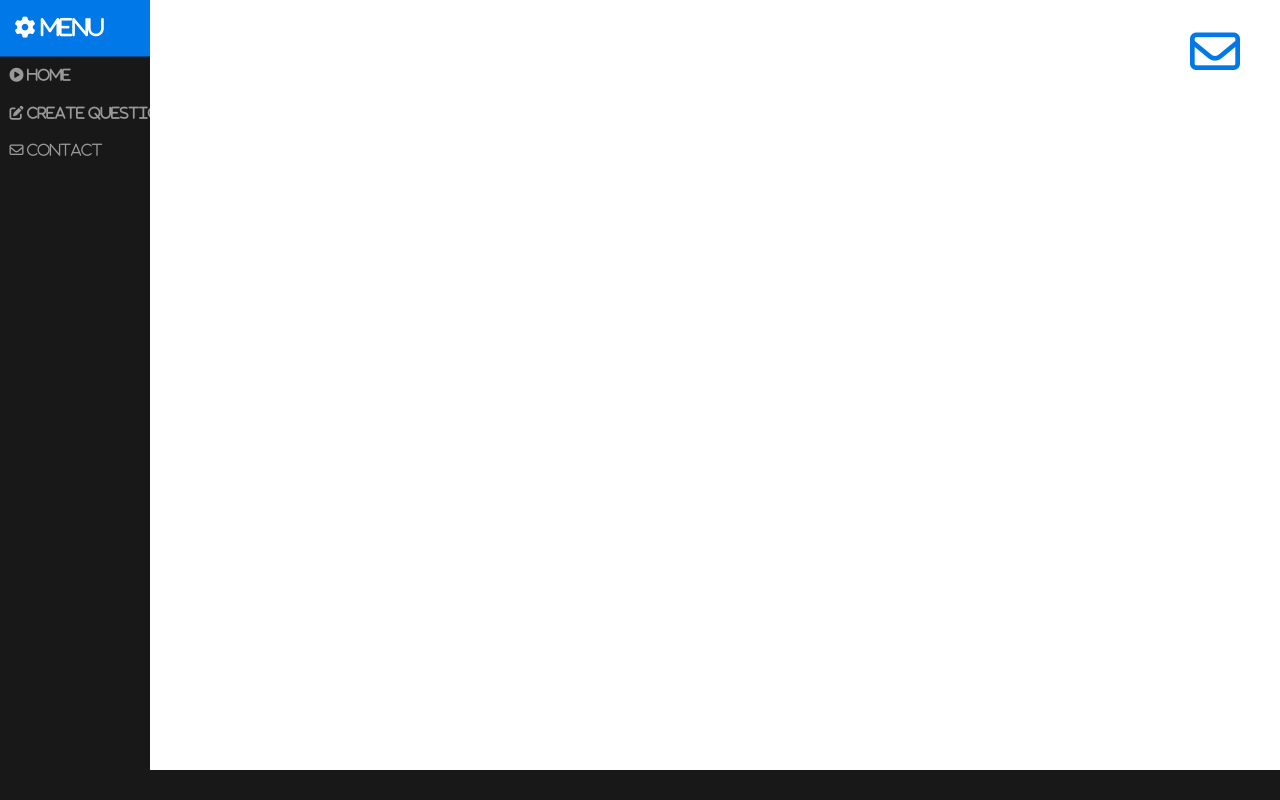
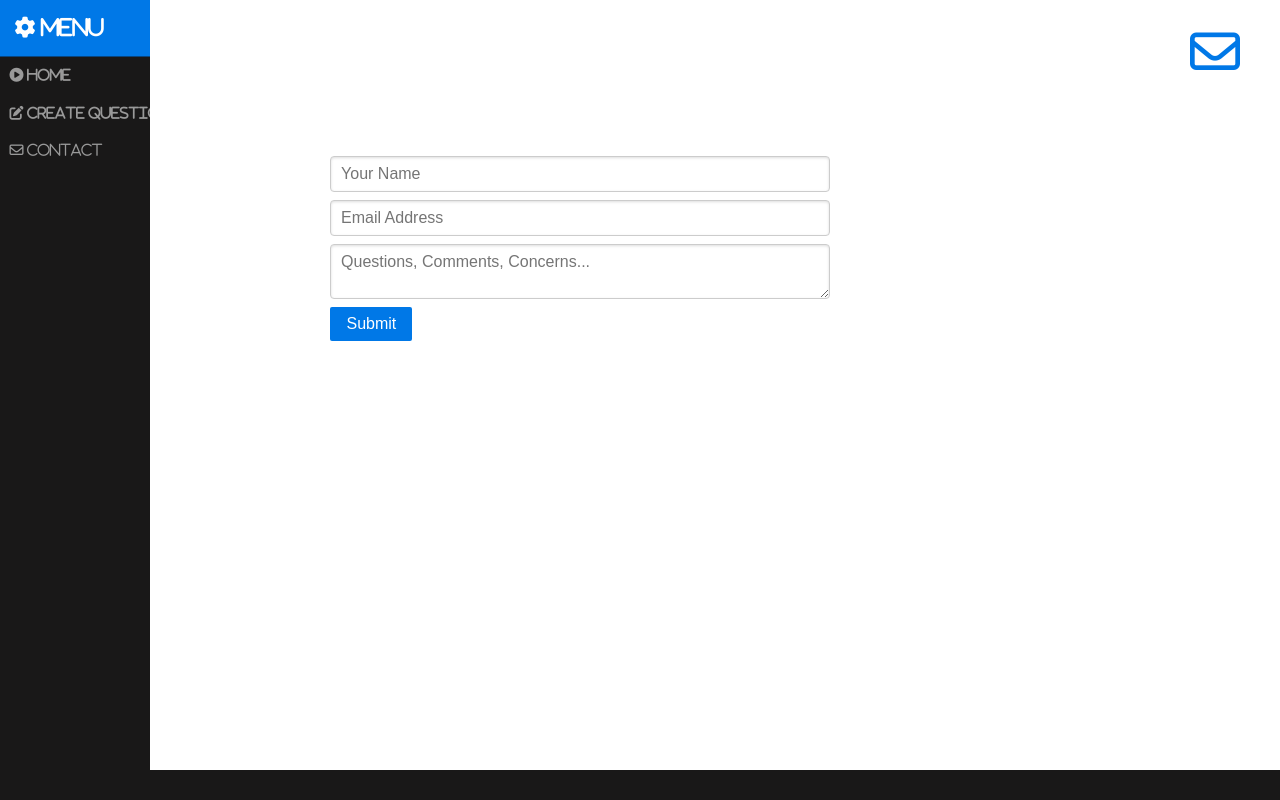
Before and after one commit to AnnaOlt/Project-2, a website: page views/contact.html in a window 1280 px wide. Drawn offline with nearby package versions, Linux system fonts and the light colour scheme.

Commit message:
added input boxes to contact form page

```diff
--- a/views/contact.html
+++ b/views/contact.html
@@ -43,6 +43,30 @@
             </div>
         </div>
     </div>
+    <form class="pure-form pure-form-aligned">
+        <fieldset>
+            <div class="pure-control-group">
+                <label for="name"></label>
+                <input id="name" type="text" class="pure-input-1-2" placeholder="Your Name">
+
+            </div>
+
+            <div class="pure-control-group">
+                <label for="email"></label>
+                <input id="email" type="email" class="pure-input-1-2" placeholder="Email Address">
+            </div>
+
+
+            <div class="pure-control-group">
+                <label for="foo"></label>
+            <textarea class="pure-input-1-2" placeholder="Questions, Comments, Concerns..."></textarea>
+        </div>
+           <div class="pure-control-group">
+            <label for="foo"></label>
+                <button type="submit" class="pure-button pure-button-primary">Submit</button>
+            </div>
+        </fieldset>
+    </form>
 
     <div class="footer"></div>
 
--- a/views/layout/css/style.css
+++ b/views/layout/css/style.css
@@ -33,7 +33,7 @@ body {
   margin: 0;
   font-size: 20px;
   text-align: center;
-    padding: .1em 2em 0;
+  padding: 0.1em 2em 0;
   border-bottom: 1px solid rgb(255, 255, 255);
 }
 
@@ -264,3 +264,9 @@ strong {
     left: 150px;
   }
 }
+
+form {
+  align-content: center;
+  padding-left: 150px;
+  padding-top: 150px;
+}
```
Lines whose indentation alone changed are shown as unchanged.
